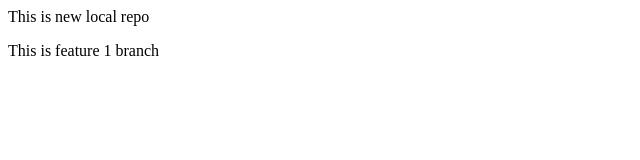
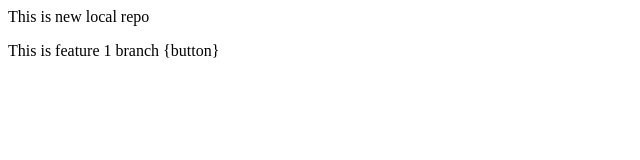
Before and after one commit to rameez-qureshi/localrepo, a plain HTML site: page index.html in a window 1280 px wide. Shown: the full height of the page, 0-640 px from the left. Drawn offline with Linux system fonts and the light colour scheme.

Commit message:
add button

```diff
--- a/index.html
+++ b/index.html
@@ -1,4 +1,4 @@
 <p>
     This is new local repo
 </p>
-<p>This is feature 1 branch</p>
+<p>This is feature 1 branch {button}</p>
```
